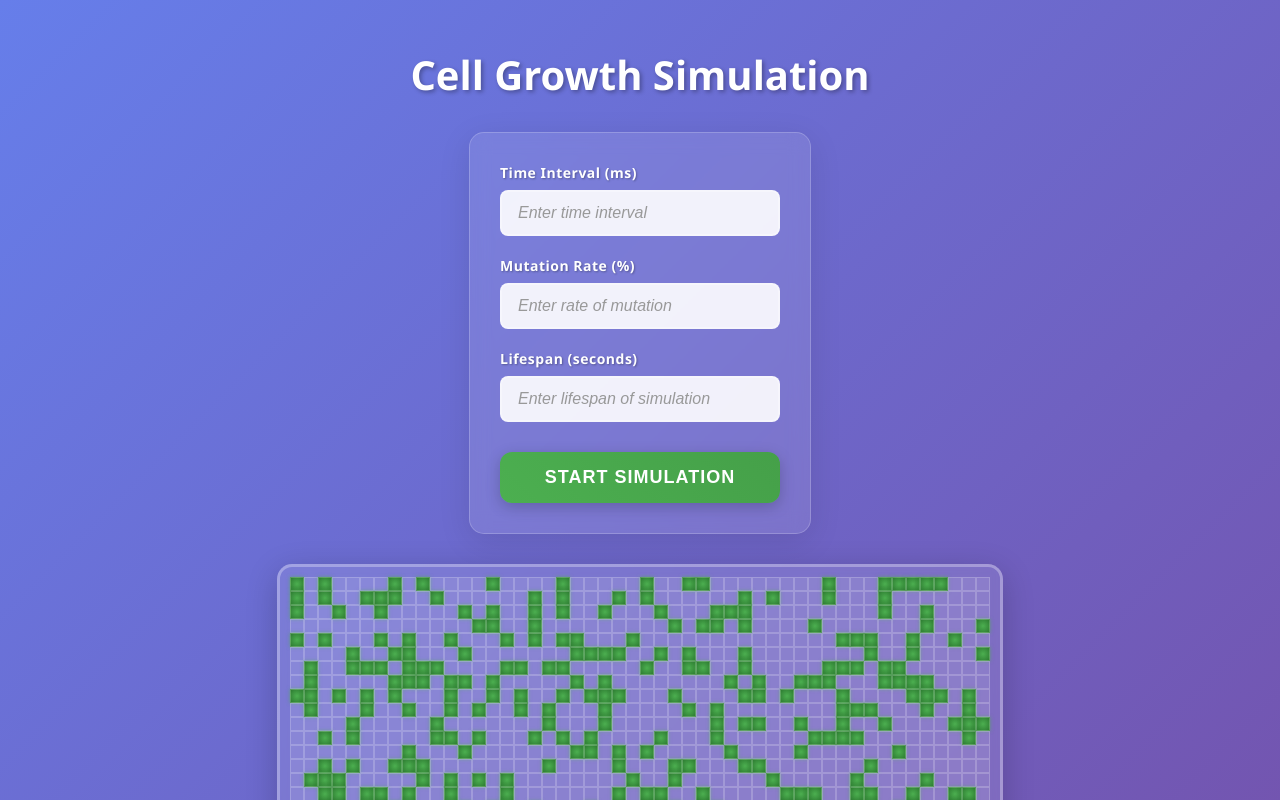
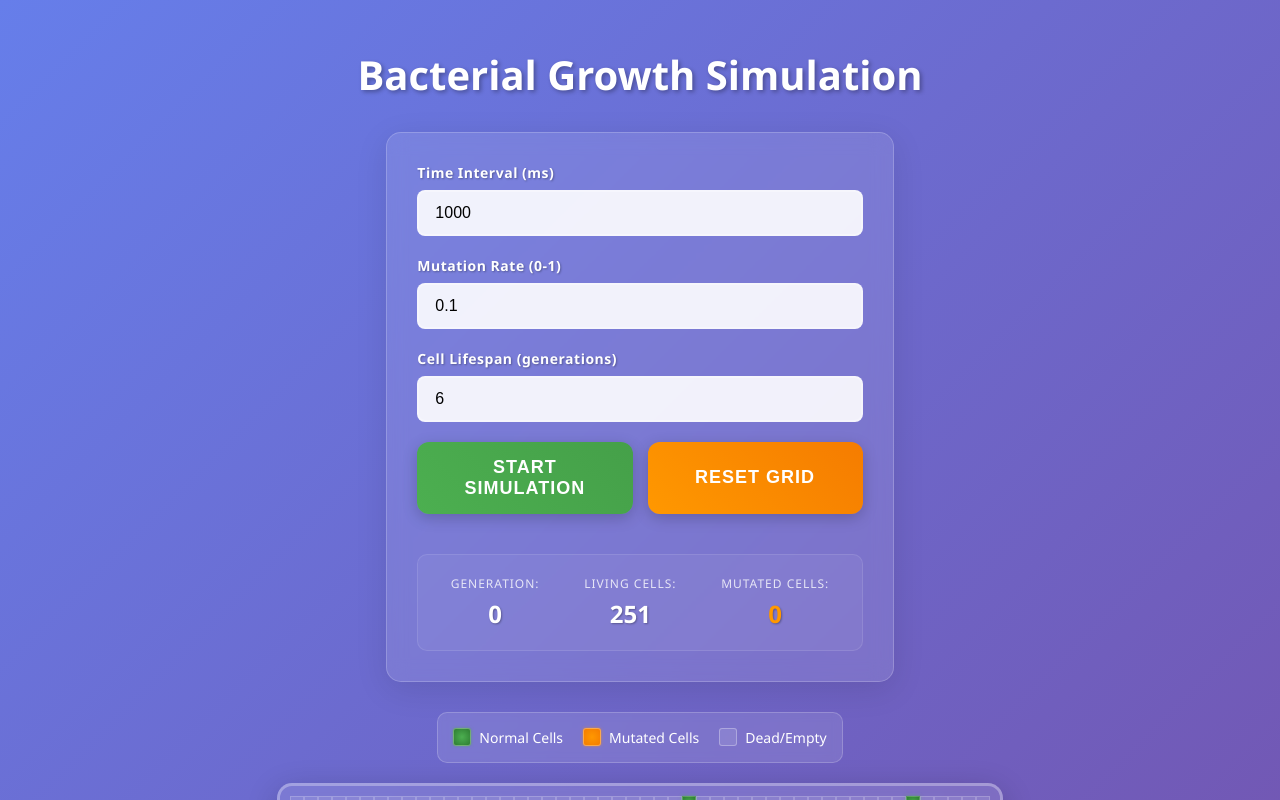
Before and after one commit to bluwale/cell-simulate-app, a React (Create React App) app: page / in a window 1280 px wide. Shown: the top 800 px of the page. Built offline with nearby package versions, Linux system fonts and the light colour scheme.

Commit message:
com5: First Final Draft

```diff
--- a/src/App.tsx
+++ b/src/App.tsx
@@ -1,4 +1,4 @@
-import React, { useState } from 'react';
+import React, { useState, useEffect, useRef } from 'react';
 import logo from './logo.svg';
 import './App.css';
 import InputField from './Components/InputField';
@@ -13,11 +13,11 @@ const initializeGrid = (rows: number = 50, cols: number = 50): Cell[][] => {
     const currentRow: Cell[] = [];
     for (let col = 0; col < cols; col++) {
       currentRow.push({
-        id: row * cols + col, // Generate unique ID
-        isAlive: Math.random() < 0.3, // 30% chance of alive at start
+        id: row * cols + col,
+        isAlive: Math.random() < 0.1, // Reduced initial density to 10%
         age: 0,
-        mutationRate: 0.1, // Default mutation rate
-        color: 'green', // Default color
+        mutationRate: 0.1,
+        color: 'green',
       });
     }
     grid.push(currentRow);
@@ -26,22 +26,139 @@ const initializeGrid = (rows: number = 50, cols: number = 50): Cell[][] => {
   return grid;
 };
 
+// Function to get neighboring cells (up, down, left, right)
+const getNeighbors = (grid: Cell[][], row: number, col: number): Array<{row: number, col: number}> => {
+  const neighbors = [];
+  const directions = [
+    [-1, 0], // up
+    [1, 0],  // down
+    [0, -1], // left
+    [0, 1]   // right
+  ];
+
+  for (const [dr, dc] of directions) {
+    const newRow = row + dr;
+    const newCol = col + dc;
+
+    if (newRow >= 0 && newRow < grid.length && newCol >= 0 && newCol < grid[0].length) {
+      neighbors.push({ row: newRow, col: newCol });
+    }
+  }
+
+  return neighbors;
+};
+
+// Function to simulate one generation of bacterial growth
+const simulateGeneration = (grid: Cell[][], mutationRate: number, lifespan: number): Cell[][] => {
+  const newGrid = grid.map(row => row.map(cell => ({ ...cell })));
+
+  // First pass: age all cells and kill old ones
+  for (let row = 0; row < newGrid.length; row++) {
+    for (let col = 0; col < newGrid[row].length; col++) {
+      const cell = newGrid[row][col];
+      if (cell.isAlive) {
+        cell.age += 1;
+        // Kill cells that exceed their lifespan
+        if (cell.age >= lifespan) {
+          cell.isAlive = false;
+          cell.age = 0;
+        }
+      }
+    }
+  }
+
+  // Second pass: handle cell division
+  const cellsToAdd: Array<{row: number, col: number, parentCell: Cell}> = [];
+
+  for (let row = 0; row < grid.length; row++) {
+    for (let col = 0; col < grid[row].length; col++) {
+      const cell = grid[row][col];
+
+      // Only living cells can divide
+      if (cell.isAlive) {
+        const neighbors = getNeighbors(grid, row, col);
+        const emptyNeighbors = neighbors.filter(({row: nRow, col: nCol}) =>
+          !grid[nRow][nCol].isAlive
+        );
+
+        // Cell can divide if there's at least one empty neighbor
+        if (emptyNeighbors.length > 0) {
+          // Randomly select an empty neighbor for division
+          const randomNeighbor = emptyNeighbors[Math.floor(Math.random() * emptyNeighbors.length)];
+
+          // Create new cell with potential mutation
+          const isMutated = Math.random() < mutationRate;
+          const newCell: Cell = {
+            id: randomNeighbor.row * grid[0].length + randomNeighbor.col,
+            isAlive: true,
+            age: 0,
+            mutationRate: isMutated ? Math.min(mutationRate * 1.5, 1.0) : mutationRate,
+            color: isMutated ? 'orange' : cell.color, // Mutated cells are orange
+          };
+
+          cellsToAdd.push({
+            row: randomNeighbor.row,
+            col: randomNeighbor.col,
+            parentCell: newCell
+          });
+        }
+      }
+    }
+  }
+
+  // Third pass: add new cells
+  cellsToAdd.forEach(({row, col, parentCell}) => {
+    newGrid[row][col] = parentCell;
+  });
+
+  return newGrid;
+};
+
 const App: React.FC = () => {
-  const [running, setRunning] = useState(false); // State to track if the simulation is running
+  const [running, setRunning] = useState(false);
   const [grid, setGrid] = useState<Cell[][]>(initializeGrid());
 
-  // Add state for input field values
-  const [timeInterval, setTimeInterval] = useState('');
-  const [mutationRate, setMutationRate] = useState('');
-  const [lifespan, setLifespan] = useState('');
+  // Input field values with defaults
+  const [timeInterval, setTimeInterval] = useState('1000');
+  const [mutationRate, setMutationRate] = useState('0.1');
+  const [lifespan, setLifespan] = useState('6');
 
-  // Fixed cell click handler - moved inside component to access setGrid
+  // Statistics
+  const [generation, setGeneration] = useState(0);
+  const [livingCells, setLivingCells] = useState(0);
+  const [mutatedCells, setMutatedCells] = useState(0);
+
+  const intervalRef = useRef<NodeJS.Timeout | null>(null);
+  const simulationStartTime = useRef<number>(0);
+  const lifespanTimeoutRef = useRef<NodeJS.Timeout | null>(null);
+
+  // Calculate statistics
+  useEffect(() => {
+    let living = 0;
+    let mutated = 0;
+
+    grid.forEach(row => {
+      row.forEach(cell => {
+        if (cell.isAlive) {
+          living++;
+          if (cell.color === 'orange') {
+            mutated++;
+          }
+        }
+      });
+    });
+
+    setLivingCells(living);
+    setMutatedCells(mutated);
+  }, [grid]);
+
+  // Handle cell click to kill cell
   const handleCellClick = (row: number, col: number) => {
     setGrid((prevGrid) => {
       const newGrid = prevGrid.map((r, rowIndex) =>
         r.map((cell, colIndex) => {
           if (rowIndex === row && colIndex === col) {
-            return { ...cell, isAlive: false, age: 0 }; // Fixed: use isAlive instead of alive
+            return { ...cell, isAlive: false, age: 0 };
           }
           return cell;
         })
@@ -50,42 +167,121 @@ const App: React.FC = () => {
     });
   };
 
+  const startSimulation = () => {
+    const interval = parseInt(timeInterval) || 1000;
+    const mutation = parseFloat(mutationRate) || 0.1;
+    const cellLifespan = parseInt(lifespan) || 6;
+    const lifespanMs = parseInt(lifespan) * 1000 || 6000;
+
+    simulationStartTime.current = Date.now();
+
+    intervalRef.current = setInterval(() => {
+      setGrid(prevGrid => simulateGeneration(prevGrid, mutation, cellLifespan));
+      setGeneration(prev => prev + 1);
+    }, interval);
+
+    // Set timeout to stop simulation after specified lifespan
+    lifespanTimeoutRef.current = setTimeout(() => {
+      stopSimulation();
+    }, lifespanMs);
+  };
+
+  const stopSimulation = () => {
+    if (intervalRef.current) {
+      clearInterval(intervalRef.current);
+      intervalRef.current = null;
+    }
+    if (lifespanTimeoutRef.current) {
+      clearTimeout(lifespanTimeoutRef.current);
+      lifespanTimeoutRef.current = null;
+    }
+    setRunning(false);
+  };
+
   const toggleSimulation = () => {
-    // Function to toggle the simulation state
-    setRunning((prev) => !prev);
-    console.log("Simulation toggled");
+    if (running) {
+      stopSimulation();
+    } else {
+      setRunning(true);
+      startSimulation();
     }
+  };
+
+  const resetSimulation = () => {
+    stopSimulation();
+    setGrid(initializeGrid());
+    setGeneration(0);
+  };
 
   return (
     <div className="app-container">
-      <h1>Cell Growth Simulation</h1>
+      <h1>Bacterial Growth Simulation</h1>
 
       <div className="controls-container">
         <InputField
           label="Time Interval (ms)"
-          placeholder="Enter time interval"
+          placeholder="Enter time interval (default: 1000)"
           value={timeInterval}
           onChange={setTimeInterval}
         />
         <InputField
-          label="Mutation Rate (%)"
-          placeholder="Enter rate of mutation"
+          label="Mutation Rate (0-1)"
+          placeholder="Enter mutation probability (default: 0.1)"
           value={mutationRate}
           onChange={setMutationRate}
         />
         <InputField
-          label="Lifespan (seconds)"
-          placeholder="Enter lifespan of simulation"
+          label="Cell Lifespan (generations)"
+          placeholder="Enter cell lifespan (default: 6)"
           value={lifespan}
           onChange={setLifespan}
         />
 
+        <div className="button-group">
           <button
             className={`simulation-button ${running ? 'stop' : 'start'}`}
             onClick={toggleSimulation}
           >
             {running ? 'Stop Simulation' : 'Start Simulation'}
           </button>
+
+          <button
+            className="simulation-button reset"
+            onClick={resetSimulation}
+          >
+            Reset Grid
+          </button>
+        </div>
+
+        <div className="stats-container">
+          <div className="stat">
+            <span className="stat-label">Generation:</span>
+            <span className="stat-value">{generation}</span>
+          </div>
+          <div className="stat">
+            <span className="stat-label">Living Cells:</span>
+            <span className="stat-value">{livingCells}</span>
+          </div>
+          <div className="stat">
+            <span className="stat-label">Mutated Cells:</span>
+            <span className="stat-value mutated">{mutatedCells}</span>
+          </div>
+        </div>
+      </div>
+
+      <div className="legend">
+        <div className="legend-item">
+          <div className="legend-color normal"></div>
+          <span>Normal Cells</span>
+        </div>
+        <div className="legend-item">
+          <div className="legend-color mutated"></div>
+          <span>Mutated Cells</span>
+        </div>
+        <div className="legend-item">
+          <div className="legend-color dead"></div>
+          <span>Dead/Empty</span>
+        </div>
       </div>
 
       <PetriDish grid={grid} onCellClick={handleCellClick} />
--- a/src/Components/PetriDish.tsx
+++ b/src/Components/PetriDish.tsx
@@ -4,10 +4,18 @@ import './styles.css';
 
 type PetriDishProps = {
     grid: Cell[][];
-    onCellClick?: (row: number, col: number) => void; // Fixed: proper function signature
+    onCellClick?: (row: number, col: number) => void;
 }
 
 const PetriDish: React.FC<PetriDishProps> = ({ grid, onCellClick }) => {
+    const getCellClass = (cell: Cell): string => {
+        if (!cell.isAlive) return 'cell dead';
+
+        // Different classes based on cell properties
+        if (cell.color === 'orange') return 'cell alive mutated';
+        return 'cell alive normal';
+    };
+
     return (
         <div className="petri-dish">
             {grid.map((row, rowIndex) => (
@@ -15,9 +23,10 @@ const PetriDish: React.FC<PetriDishProps> = ({ grid, onCellClick }) => {
                     {row.map((cell, colIndex) => (
                         <div
                             key={colIndex}
-                            className={`cell ${cell.isAlive ? 'alive' : 'dead'}`}
-                            onClick={() => onCellClick && onCellClick(rowIndex, colIndex)} // Fixed: pass row and col indices
-                            style={{ cursor: onCellClick ? 'pointer' : 'default' }} // Add visual feedback
+                            className={getCellClass(cell)}
+                            onClick={() => onCellClick && onCellClick(rowIndex, colIndex)}
+                            style={{ cursor: onCellClick ? 'pointer' : 'default' }}
+                            title={cell.isAlive ? `Age: ${cell.age}, Mutation Rate: ${cell.mutationRate.toFixed(2)}` : 'Dead cell'}
                         ></div>
                     ))}
                 </div>
--- a/src/Components/styles.css
+++ b/src/Components/styles.css
@@ -70,6 +70,14 @@ h1 {
   font-style: italic;
 }
 
+/* Button Group */
+.button-group {
+  display: flex;
+  gap: 15px;
+  flex-wrap: wrap;
+  justify-content: center;
+}
+
 /* Button Styling */
 .simulation-button {
   padding: 15px 30px;
@@ -81,8 +89,9 @@ h1 {
   transition: all 0.3s ease;
   text-transform: uppercase;
   letter-spacing: 1px;
-  margin-top: 10px;
   box-shadow: 0 4px 15px rgba(0, 0, 0, 0.2);
+  flex: 1;
+  min-width: 150px;
 }
 
 .simulation-button.start {
@@ -95,6 +104,11 @@ h1 {
   color: white;
 }
 
+.simulation-button.reset {
+  background: linear-gradient(45deg, #ff9800, #f57c00);
+  color: white;
+}
+
 .simulation-button:hover {
   transform: translateY(-2px);
   box-shadow: 0 6px 20px rgba(0, 0, 0, 0.3);
@@ -103,6 +117,86 @@ h1 {
 .simulation-button:active {
   transform: translateY(0);
   box-shadow: 0 2px 10px rgba(0, 0, 0, 0.2);
+}
+
+/* Stats Container */
+.stats-container {
+  display: flex;
+  justify-content: space-around;
+  gap: 20px;
+  margin-top: 20px;
+  padding: 20px;
+  background: rgba(255, 255, 255, 0.05);
+  border-radius: 10px;
+  border: 1px solid rgba(255, 255, 255, 0.1);
+}
+
+.stat {
+  display: flex;
+  flex-direction: column;
+  align-items: center;
+  text-align: center;
+}
+
+.stat-label {
+  color: rgba(255, 255, 255, 0.8);
+  font-size: 12px;
+  text-transform: uppercase;
+  letter-spacing: 1px;
+  margin-bottom: 5px;
+}
+
+.stat-value {
+  color: white;
+  font-size: 24px;
+  font-weight: bold;
+  text-shadow: 1px 1px 2px rgba(0, 0, 0, 0.3);
+}
+
+.stat-value.mutated {
+  color: #ff9800;
+}
+
+/* Legend */
+.legend {
+  display: flex;
+  gap: 20px;
+  margin-bottom: 20px;
+  padding: 15px;
+  background: rgba(255, 255, 255, 0.1);
+  backdrop-filter: blur(5px);
+  border-radius: 10px;
+  border: 1px solid rgba(255, 255, 255, 0.2);
+}
+
+.legend-item {
+  display: flex;
+  align-items: center;
+  gap: 8px;
+  color: white;
+  font-size: 14px;
+  font-weight: 500;
+}
+
+.legend-color {
+  width: 16px;
+  height: 16px;
+  border-radius: 3px;
+  border: 1px solid rgba(255, 255, 255, 0.3);
+}
+
+.legend-color.normal {
+  background: radial-gradient(circle, #4CAF50, #2E7D32);
+  box-shadow: 0 0 3px rgba(76, 175, 80, 0.6);
+}
+
+.legend-color.mutated {
+  background: radial-gradient(circle, #ff9800, #f57c00);
+  box-shadow: 0 0 3px rgba(255, 152, 0, 0.6);
+}
+
+.legend-color.dead {
+  background: rgba(255, 255, 255, 0.1);
 }
 
 /* Petri Dish Styling */
@@ -128,9 +222,14 @@ h1 {
   transition: all 0.2s ease;
 }
 
-.cell.alive {
+.cell.alive.normal {
   background: radial-gradient(circle, #4CAF50, #2E7D32);
   box-shadow: 0 0 3px rgba(76, 175, 80, 0.6);
+}
+
+.cell.alive.mutated {
+  background: radial-gradient(circle, #ff9800, #f57c00);
+  box-shadow: 0 0 3px rgba(255, 152, 0, 0.6);
 }
 
 .cell.dead {
@@ -162,9 +261,24 @@ h1 {
     min-width: 250px;
   }
 
+  .button-group {
+    flex-direction: column;
+  }
+
   .simulation-button {
     padding: 12px 24px;
     font-size: 16px;
+    min-width: auto;
+  }
+
+  .stats-container {
+    flex-direction: column;
+    gap: 10px;
+  }
+
+  .legend {
+    flex-wrap: wrap;
+    justify-content: center;
   }
 
   .cell {
@@ -173,8 +287,8 @@ h1 {
   }
 }
 
-/* Animation for alive cells */
-@keyframes pulse {
+/* Animations */
+@keyframes pulse-normal {
   0% {
     box-shadow: 0 0 3px rgba(76, 175, 80, 0.6);
   }
@@ -186,6 +300,22 @@ h1 {
   }
 }
 
-.cell.alive {
-  animation: pulse 2s infinite;
+@keyframes pulse-mutated {
+  0% {
+    box-shadow: 0 0 3px rgba(255, 152, 0, 0.6);
+  }
+  50% {
+    box-shadow: 0 0 8px rgba(255, 152, 0, 0.8);
+  }
+  100% {
+    box-shadow: 0 0 3px rgba(255, 152, 0, 0.6);
+  }
 }
+
+.cell.alive.normal {
+  animation: pulse-normal 2s infinite;
+}
+
+.cell.alive.mutated {
+  animation: pulse-mutated 1.5s infinite;
+}
```
Lines whose indentation alone changed are shown as unchanged.
